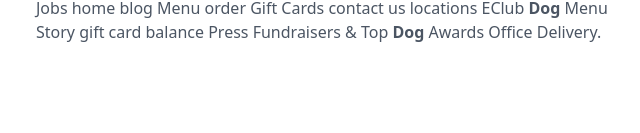
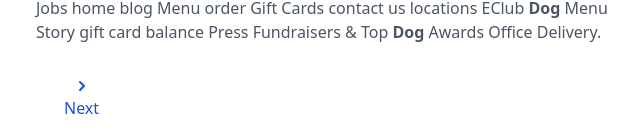
Before and after one commit to KYOYA-OGA/next-google-clone, a Next.js app: page /search in a window 1280 px wide. Shown: the part 1463-1596 px from the top of the page, without its empty margins (92-732 px from the left). Before the commit the page ends 1539 px from the top, so only its background shows below. Built offline with nearby package versions, Linux system fonts and the light colour scheme; no server answers.

Commit message:
add pagination

```diff
--- /dev/null
+++ b/components/PaginationButtons.js
@@ -0,0 +1,38 @@
+import React from 'react';
+import { ChevronLeftIcon, ChevronRightIcon } from '@heroicons/react/solid';
+import Link from 'next/link';
+import { useRouter } from 'next/router';
+
+export default function PaginationButtons() {
+  const router = useRouter();
+  const startIndex = Number(router.query.start) || 1;
+  return (
+    <div className="max-w-xl text-blue-700 flex items-center justify-between px-7 pb-4 sm:justify-start sm:gap-x-20">
+      {startIndex > 10 && (
+        <Link
+          href={`/search?term=${router.query.term}&searchType=${
+            router.query.searchType
+          }&start=${startIndex - 10}`}
+        >
+          <div className="cursor-pointer flex flex-col items-center hover:underline">
+            <ChevronLeftIcon className="h-5" />
+            <p>Previous</p>
+          </div>
+        </Link>
+      )}
+      {/* Because there are only 100 results */}
+      {startIndex < 90 && (
+        <Link
+          href={`/search?term=${router.query.term}&searchType=${
+            router.query.searchType
+          }&start=${startIndex + 10}`}
+        >
+          <div className="cursor-pointer flex flex-col items-center hover:underline">
+            <ChevronRightIcon className="h-5" />
+            <p>Next</p>
+          </div>
+        </Link>
+      )}
+    </div>
+  );
+}
--- a/components/SearchResults.js
+++ b/components/SearchResults.js
@@ -1,5 +1,6 @@
 import React from 'react';
 import Parser from 'html-react-parser';
+import PaginationButtons from './PaginationButtons';
 
 export default function SearchResults({ results }) {
   return (
@@ -26,6 +27,7 @@
           <p className="text-gray-600 ">{Parser(result.htmlSnippet)}</p>
         </div>
       ))}
+      <PaginationButtons />
     </div>
   );
 }
--- a/pages/search.js
+++ b/pages/search.js
@@ -20,6 +20,7 @@
 }
 
 export async function getServerSideProps(context) {
+  const startIndex = context.query.start || '1';
   const mockData = true;
   const data = mockData
     ? Response
@@ -28,7 +29,7 @@
           process.env.API_KEY
         }&cx=${process.env.CONTEXT_KEY}&q=${context.query.term}${
           context.query.searchType && '&searchType=image'
-        }`
+        }&start=${startIndex}`
       );
   // const json = await data.json();
 
```
